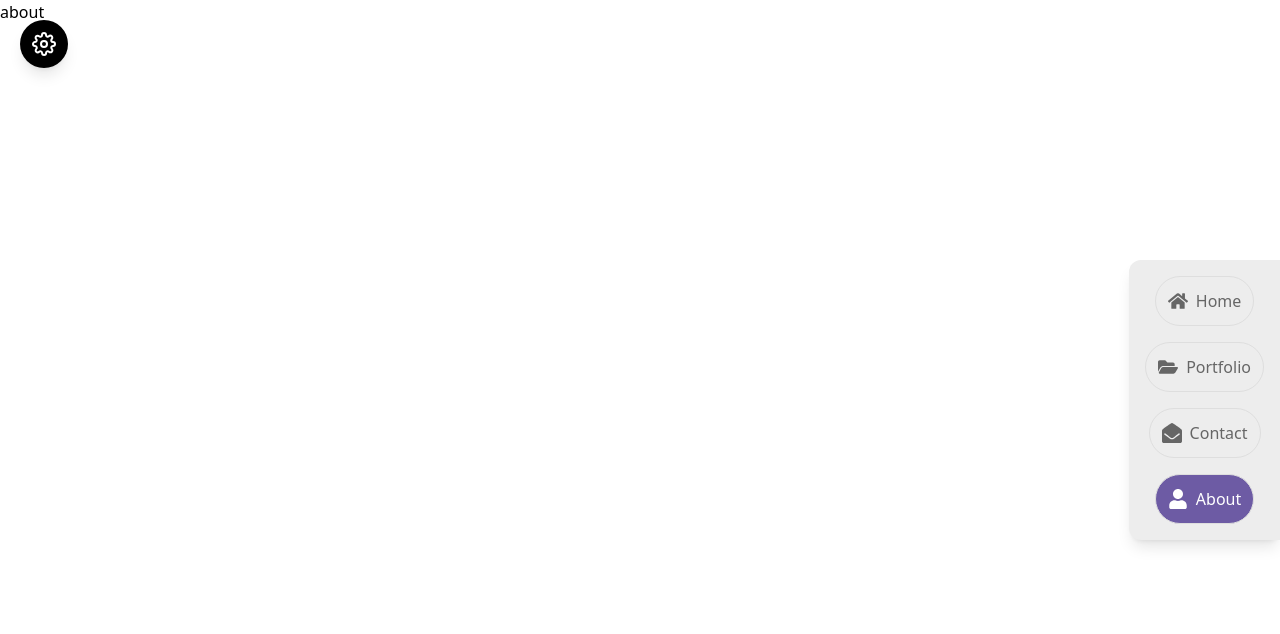
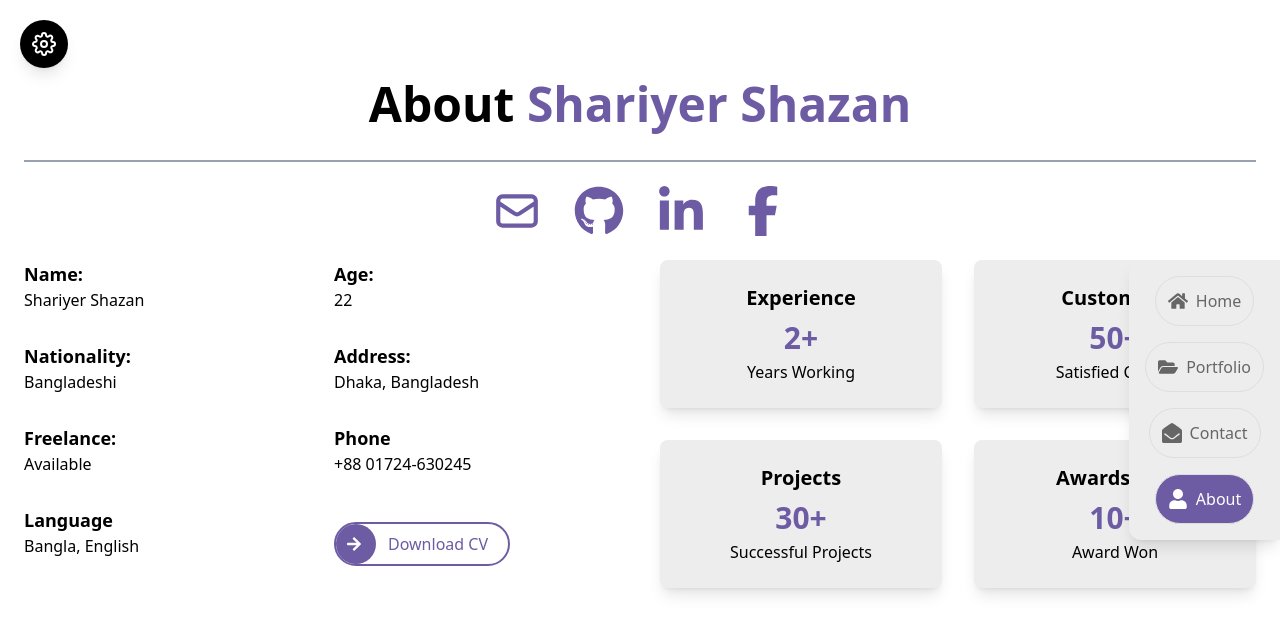
Before and after one commit to shariyerShazan/Shariyer-shazan, a React (Vite) app: page /about in a window 1280 px wide. Shown: the top 634 px of the page. Built offline with nearby package versions, Linux system fonts and the light colour scheme.

Commit message:
about pages

```diff
--- a/src/pages/AboutPage.jsx
+++ b/src/pages/AboutPage.jsx
@@ -1,9 +1,137 @@
 import React from 'react'
+import { FaArrowRight } from 'react-icons/fa'
+import { FaFacebookF, FaGithub, FaLinkedinIn } from 'react-icons/fa6'
+import { HiOutlineMail } from 'react-icons/hi'
 
 function AboutPage() {
   return (
-    <div>
-      about
+    <div className="max-w-7xl mx-auto px-6 py-12">
+
+      <h2 className="text-2xl md:text-5xl font-bold text-center py-8 border-b-2 border-gray-400">
+        About <span className="text-primary">Shariyer Shazan</span>
+      </h2>
+      <div className="flex justify-center items-center gap-8  my-6">
+            <a
+              href="mailto:your-email@example.com"
+              className="text-primary hover:text-primary-dark text-2xl"
+              aria-label="Send Email"
+            >
+              <HiOutlineMail size={50} />
+            </a>
+            <a
+              href="https://github.com/shariyerShazan"
+              target="_blank"
+              rel="noopener noreferrer"
+              className="text-primary hover:text-primary-dark text-2xl"
+              aria-label="GitHub Profile"
+            >
+              <FaGithub size={50}/>
+            </a>
+            <a
+              href="https://linkedin.com/in/shariyerShazan"
+              target="_blank"
+              rel="noopener noreferrer"
+              className="text-primary hover:text-primary-dark text-2xl"
+              aria-label="LinkedIn Profile"
+            >
+              <FaLinkedinIn size={50}/>
+            </a>
+            <a
+              href="https://facebook.com/darling.Shazan"
+              target="_blank"
+              rel="noopener noreferrer"
+              className="text-primary hover:text-primary-dark text-2xl"
+              aria-label="Facebook Profile"
+            >
+              <FaFacebookF size={50}/>
+            </a>
+          </div>
+
+      {/* Main grid */}
+      <div className="grid grid-cols-1 md:grid-cols-2 gap-10">
+
+        {/* Left grid - personal info, 2 cols inside */}
+        <div className="grid grid-cols-2 sm:grid-cols-2 gap-6">
+          {/* Name */}
+          <div>
+            <p className="font-semibold text-lg">Name:</p>
+            <p>Shariyer Shazan</p>
+          </div>
+          {/* Age */}
+          <div>
+            <p className="font-semibold text-lg">Age:</p>
+            <p>22</p>
+          </div>
+          {/* Nationality */}
+          <div>
+            <p className="font-semibold text-lg">Nationality:</p>
+            <p>Bangladeshi</p>
+          </div>
+          {/* Address */}
+          <div>
+            <p className="font-semibold text-lg">Address:</p>
+            <p>Dhaka, Bangladesh</p>
+          </div>
+          {/* Freelance */}
+          <div>
+            <p className="font-semibold text-lg">Freelance:</p>
+            <p>Available</p>
+          </div>
+          {/* Phone */}
+          <div>
+            <p className="font-semibold text-lg">Phone</p>
+            <p>+88 01724-630245</p>
+          </div>
+
+          {/* Language */}
+          <div>
+            <p className="font-semibold text-lg">Language</p>
+            <p>Bangla, English</p>
+          </div>
+          <div>
+                  <button className="my-4  cursor-pointer group relative flex items-center  px-5 py-2 border-2 border-primary rounded-full text-primary overflow-hidden hover:text-white">
+                   <span className="ml-8"> Download CV</span>
+                    <span className=" absolute -left-[4px]  flex items-center justify-center w-11 h-full rounded-full bg-primary text-white z-10">
+                      <FaArrowRight />
+                    </span>
+
+                    {/* Background fill effect */}
+                    <span
+                      className="absolute top-0 left-0 w-0 h-full bg-primary transition-all duration-500 ease-in-out group-hover:w-full -z-10 rounded-full"
+                    ></span>
+                  </button>
+          </div>
+        </div>
+
+        {/* Right grid - cards */}
+        <div className="grid grid-cols-1 sm:grid-cols-2 gap-8">
+          {/* Card 1 */}
+          <div className="bg-container p-6 rounded-lg shadow-lg text-center">
+            <h3 className="text-xl font-bold mb-2">Experience</h3>
+            <p className="text-3xl font-extrabold text-primary mb-1">2+</p>
+            <p>Years Working</p>
+          </div>
+          {/* Card 2 */}
+          <div className="bg-container p-6 rounded-lg shadow-lg text-center">
+            <h3 className="text-xl font-bold mb-2">Customers</h3>
+            <p className="text-3xl font-extrabold text-primary mb-1">50+</p>
+            <p>Satisfied Clients</p>
+          </div>
+          {/* Card 3 */}
+          <div className="bg-container p-6 rounded-lg shadow-lg text-center">
+            <h3 className="text-xl font-bold mb-2">Projects </h3>
+            <p className="text-3xl font-extrabold text-primary mb-1">30+</p>
+            <p>Successful Projects</p>
+          </div>
+          {/* Card 4 */}
+          <div className="bg-container p-6 rounded-lg shadow-lg text-center">
+            <h3 className="text-xl font-bold mb-2">Awards Win</h3>
+            <p className="text-3xl font-extrabold text-primary mb-1">10+</p>
+            <p>Award Won</p>
+          </div>
+        </div>
+      </div>
+
     </div>
   )
 }
--- a/src/pages/HomePage.jsx
+++ b/src/pages/HomePage.jsx
@@ -1,6 +1,7 @@
 import React from "react";
 import { TypeAnimation } from "react-type-animation";
 import { FaArrowRight } from "react-icons/fa";
+import { Link } from "react-router";
 
 function HomePage() {
   return (
@@ -22,7 +23,7 @@ function HomePage() {
       ></div>
 
       {/* Content */}
-      <div className="relative z-10 flex flex-col md:flex-row items-center md:items-start gap-8 px-6 md:px-12 mt-[15vh] md:mt-0">
+      <div className="relative z-10 flex flex-col md:flex-row items-center  gap-8 px-6 md:px-12 mt-[15vh] md:mt-0">
         {/* Image */}
         <img
           className="w-[80%] md:w-[40%] h-[50vh] md:h-[90vh] object-cover rounded-xl shadow-lg"
@@ -31,20 +32,34 @@ function HomePage() {
         />
 
         {/* Text */}
-        <div className="text-center md:text-left">
-          <h2 className="text-3xl  md:text-5xl font-bold text-title">
-            I am <span className="text-primary">Shariyer Shazan</span>
+        <div className="text-center md:text-left flex-1 ">
+          <div className="flex justify-center items-center">
+          <div>
+          <h2 className="text-3xl  md:text-5xl font-bold text-primary ">
+            - I'm <span className="">Shariyer Shazan .</span>
           </h2>
 
           <TypeAnimation
             sequence={[
-              "Software Engineer",
+              "Software Engineer_",
               2000,
               "",
-              "MERN Stack Developer",
+              "MERN Stack Developer_",
               2000,
               "",
-              "Web Developer",
+              "Web Developer_",
+              2000,
+              "",
+              "Next.js Developer_",
+              2000,
+              "",
+              "React.js Developer_",
+              2000,
+              "",
+              "JavaScript Developer_",
+              2000,
+              "",
+              "Front-end Web Developer_",
               2000,
               "",
             ]}
@@ -54,17 +69,27 @@ function HomePage() {
             className="block text-lg md:text-xl text-primary font-semibold mt-2"
           />
 
-          <p className="mt-4 text-text text-sm md:text-base max-w-md">
-            Passionate about building modern, user-friendly, and efficient web
-            applications with clean and scalable code.
+          <p className="flex flex-col gap-4 mt-4 text-left text-text text-sm md:text-base max-w-md">
+          <span >As a passionate MERN Stack developer, I enjoy building smooth, user-friendly web experiences that solve real-world problems. With a solid grip on React.js, Next.js, Node.js, Express, and MongoDB, I specialize in creating responsive interfaces and efficient backend systems.
+          </span>
+<span className="">Alongside, I’m experienced with Tailwind CSS and GitHub, which helps me maintain clean code and collaborate effectively. I always aim to learn and grow while crafting digital products that people actually love to use.</span>
           </p>
+          </div>
+          </div>
 
-          <button className="group mt-6 flex items-center gap-3 border border-primary px-5 py-2 rounded-full transition-all duration-300 hover:bg-primary hover:text-white">
-            More About Me
-            <span className="p-2 rounded-full bg-primary text-white group-hover:bg-white group-hover:text-primary transition-all duration-300">
-              <FaArrowRight />
-            </span>
-          </button>
+          <Link to={"/about"} className="flex  justify-center items-center">
+          <button className="my-4  cursor-pointer group relative flex items-center  px-5 py-2 border-2 border-primary rounded-full text-primary overflow-hidden hover:text-white">
+ <span className="ml-8"> More About Me</span>
+  <span className=" absolute -left-[4px]  flex items-center justify-center w-11 h-full rounded-full bg-primary text-white z-10">
+    <FaArrowRight />
+  </span>
+
+  {/* Background fill effect */}
+  <span
+    className="absolute top-0 left-0 w-0 h-full bg-primary transition-all duration-500 ease-in-out group-hover:w-full -z-10 rounded-full"
+  ></span>
+</button>
+</Link>
         </div>
       </div>
     </div>
```
